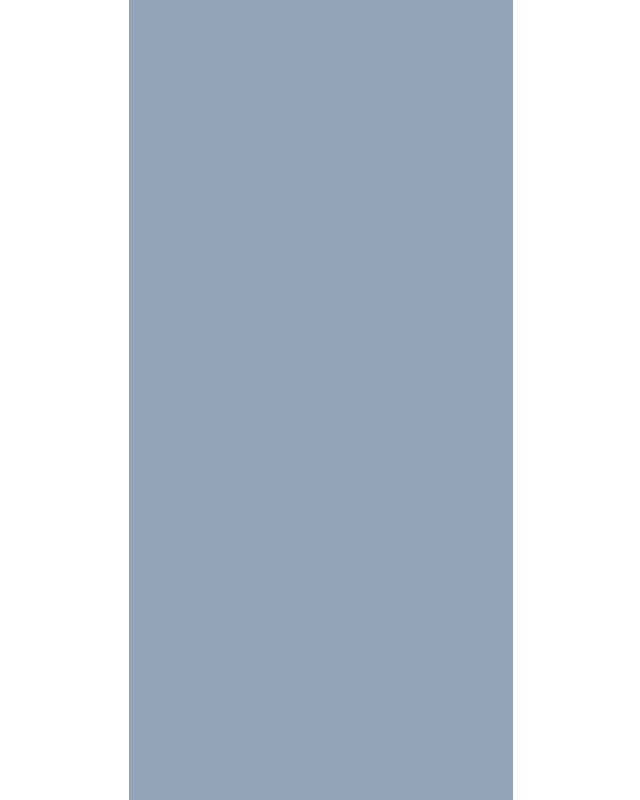
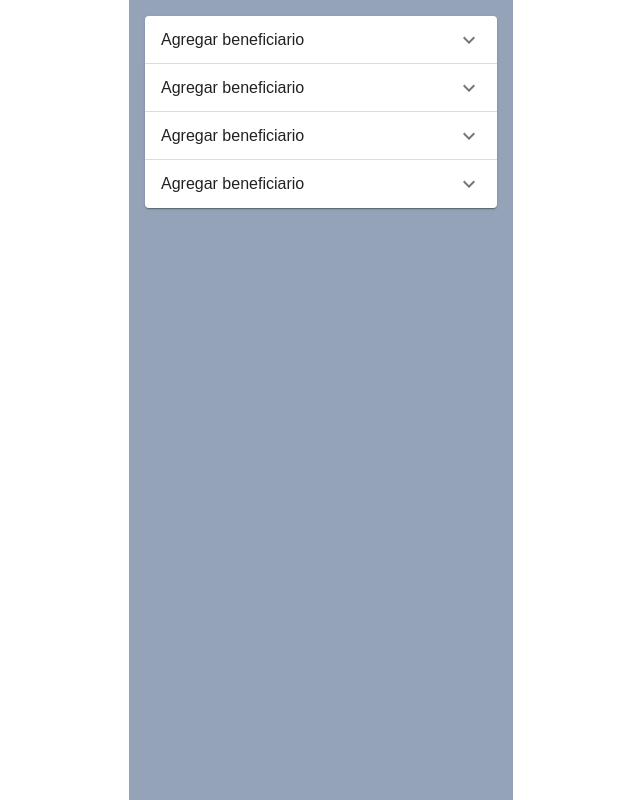
Before and after one commit to DekApps13/mui-accordion-test, a Next.js app: page / in a window 1280 px wide. Shown: the whole page, without its empty margins (319-959 px from the left). Built offline with nearby package versions, Linux system fonts and the light colour scheme.

Commit message:
fix accordion

```diff
--- a/src/app/page.tsx
+++ b/src/app/page.tsx
@@ -1,10 +1,9 @@
 "use client";
 
 import * as React from 'react';
-import { TypeOf } from "zod";
-import { SubmitHandler, useForm, Controller } from "react-hook-form";
+import { useForm, Controller } from "react-hook-form";
 import { zodResolver } from "@hookform/resolvers/zod";
-import { beneficiarySchema, Beneficiary } from "./validations/validation";
+import { beneficiarySchema, Beneficiaries } from "./validations/validation";
 import {
   Box,
   TextField,
@@ -16,9 +15,18 @@ import {
 } from '@mui/material';
 import ExpandMoreIcon from '@mui/icons-material/ExpandMore';
 
-function getAccordionForm(data: Beneficiary, control: any): JSX.Element {
-  const accordionForm = data.beneficiaries?.map(beneficiary => (
-    <Accordion>
+type AccordionProps = {
+  data: Beneficiaries,
+  control: any,
+};
+
+function AccordionForm({ data, control }: AccordionProps): JSX.Element {
+  const beneficiaries = data.beneficiaries;
+
+  const accordionItems = beneficiaries.map(beneficiary => (
+    <Accordion
+      key={beneficiary.id}
+    >
       <AccordionSummary
         expandIcon={<ExpandMoreIcon />}
         aria-controls={`panel${beneficiary.id}-content`}
@@ -35,24 +43,24 @@ function getAccordionForm(data: Beneficiary, control: any): JSX.Element {
           className="grid grid-cols-1 justify-stretch"
         >
           <Controller
-            name={`beneficiary${beneficiary.id}-firstName`}
+            name={`beneficiary.${beneficiary.id}.firstName`}
             control={control}
             render={({ field }) => (
-              <TextField id={`beneficiary${beneficiary.id}-firstName`} label="Nombre" variant="filled" />
+              <TextField id={`beneficiary.${beneficiary.id}.firstName`} label="Nombre" variant="filled" />
             )}
           />
           <Controller
-            name={`beneficiary${beneficiary.id}-lastName`}
+            name={`beneficiary.${beneficiary.id}.lastName`}
             control={control}
             render={({ field }) => (
-              <TextField id={`beneficiary${beneficiary.id}-lastName`} label="Apellido" variant="filled" />
+              <TextField id={`beneficiary.${beneficiary.id}.lastName`} label="Apellido" variant="filled" />
             )}
           />
           <Controller
-            name={`beneficiary${beneficiary.id}-phoneNumber`}
+            name={`beneficiary.${beneficiary.id}.phoneNumber`}
             control={control}
             render={({ field }) => (
-              <TextField id={`beneficiary${beneficiary.id}-phoneNumber`} label="Apellido" variant="filled" />
+              <TextField id={`beneficiary.${beneficiary.id}.phoneNumber`} label="Número de celular" variant="filled" />
             )}
           />
 
@@ -62,10 +70,10 @@ function getAccordionForm(data: Beneficiary, control: any): JSX.Element {
         </Box>
       </AccordionDetails>
     </Accordion>
-  ));
+  ))
 
   return (
-    <div>{accordionForm}</div>
+    <div>{accordionItems}</div>
   );
 }
 
@@ -74,7 +82,7 @@ function Page() {
     control,
     getValues,
     setValue,
-  } = useForm<Beneficiary>({
+  } = useForm<Beneficiaries>({
     mode: "all",
     resolver: zodResolver(beneficiarySchema),
     defaultValues: {
@@ -114,7 +122,10 @@ function Page() {
   return (
     <div className="grid justify-center h-full">
       <div className="bg-slate-400 w-96 sm:max-w-sm p-4">
-        {getAccordionForm(getValues("beneficiaries"), control)}
+        <AccordionForm
+          data={getValues()}
+          control={control}
+        />
       </div>
     </div>
   )
--- a/src/app/validations/validation.ts
+++ b/src/app/validations/validation.ts
@@ -9,7 +9,7 @@ const beneficiary = z.object({
 });
 
 export const beneficiarySchema = z.object({
-  beneficiaries: z.array(beneficiary),
+  beneficiaries: z.array(beneficiary).nonempty(),
 });
 
-export type Beneficiary =  TypeOf<typeof beneficiarySchema>;
+export type Beneficiaries =  TypeOf<typeof beneficiarySchema>;
```
